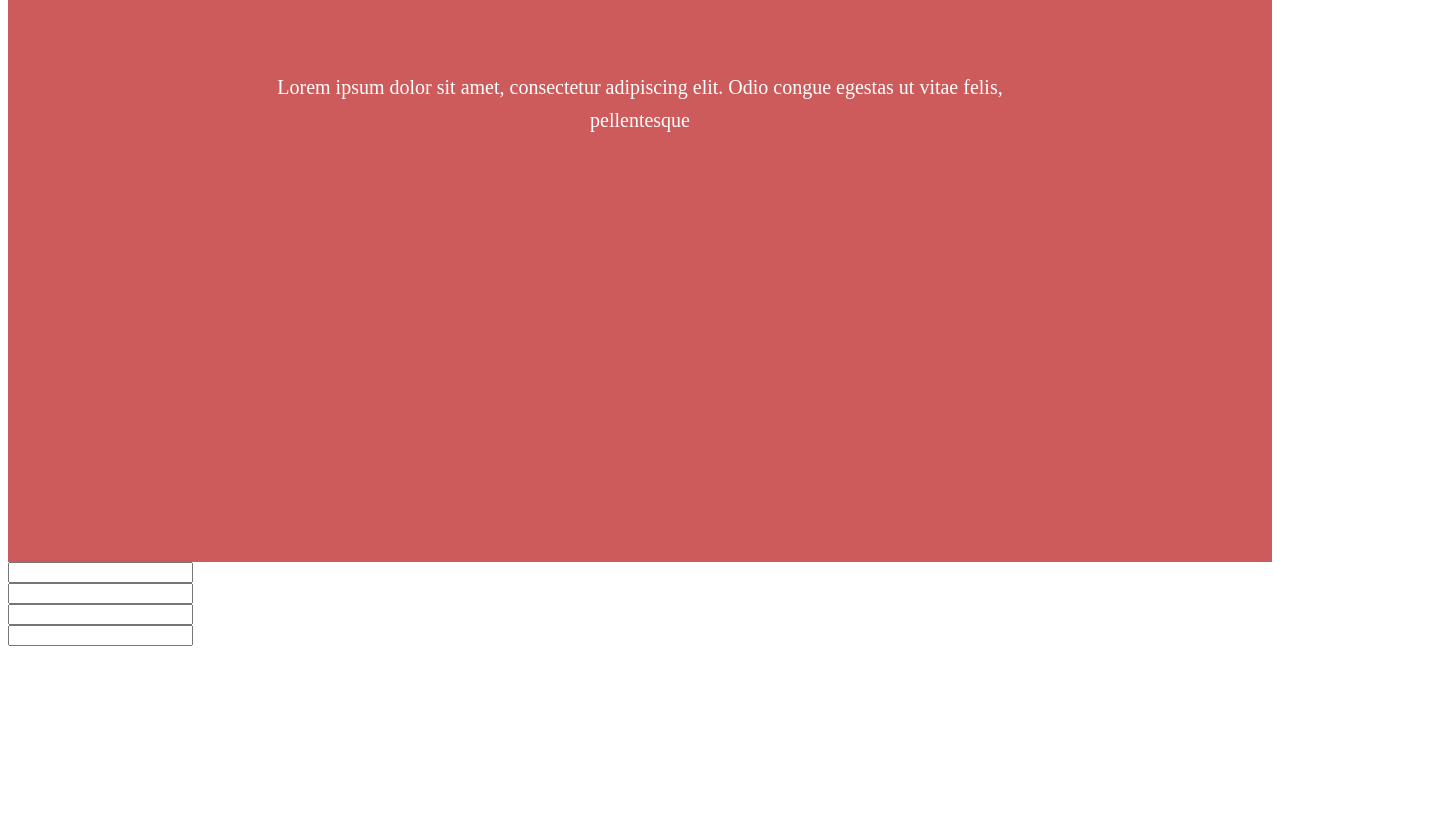
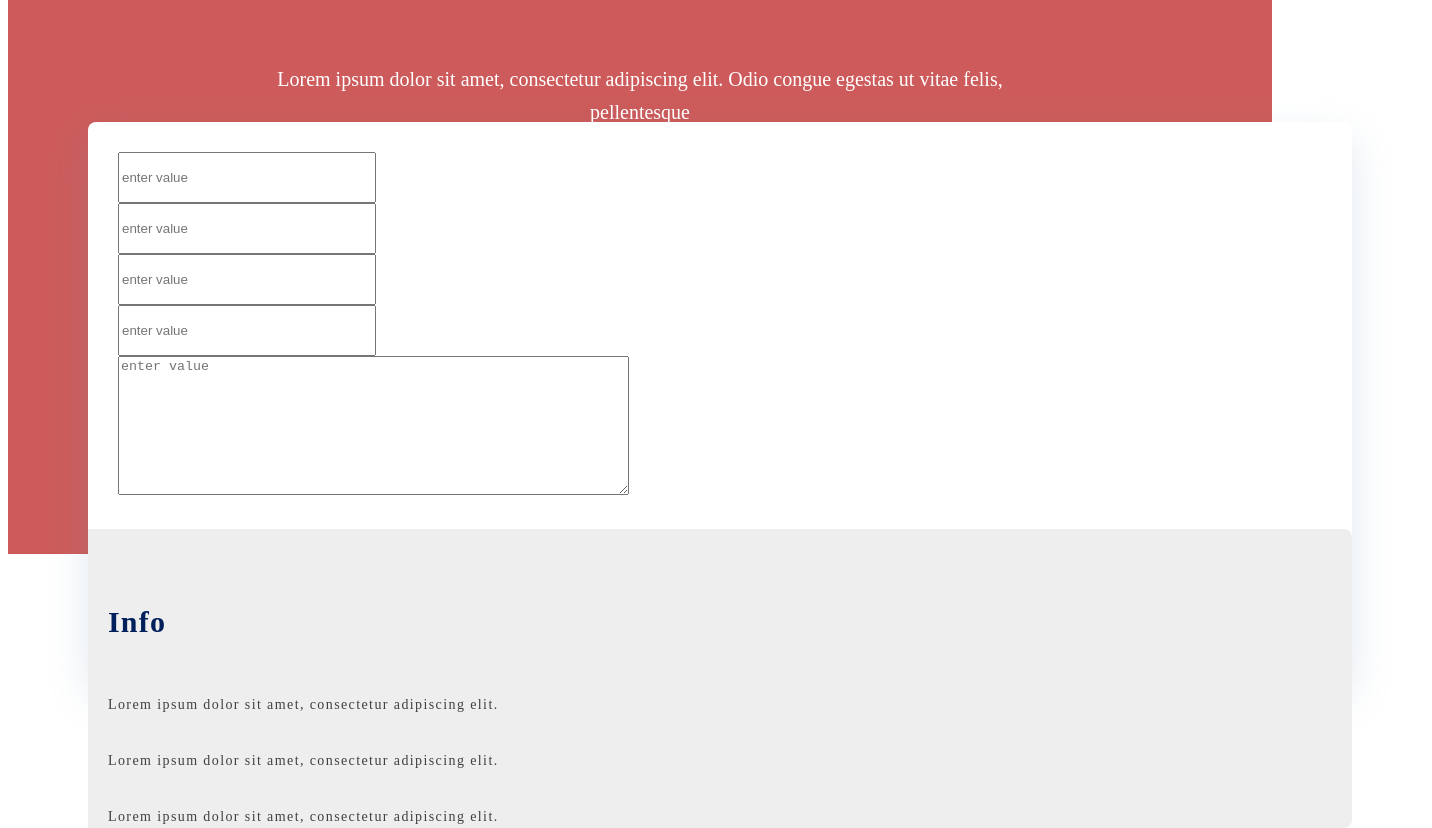
Before and after one commit to laherasif/Foodenor-BlogSite, a Gatsby site: page /contact in a window 1280 px wide. Shown: the part 220-1048 px from the top of the page, 1432 px wide, since content can reach past the window. Before the commit the page ends 866 px from the top, so only its background shows below. Built offline with nearby package versions, Linux system fonts and the light colour scheme; Gatsby itself is replaced by a stand-in of ours.

Commit message:
contact us from created

```diff
--- a/src/pages/contact.css
+++ b/src/pages/contact.css
@@ -1,16 +1,17 @@
 .contact{
     width: 100%;
-    height: 100%;
-    display: flex;
     margin-bottom: 4rem;
 
 }
 
-.contact .contact-form{
+.contact .color-form{
     height: 708px;
+    width:100%;
     background: #CD5B5B;
     border-radius: 100px 0px 0px 0px;
+
 }
+
 
 .contact-form h2{
     font-family: 'Poppins';
@@ -39,9 +40,64 @@ margin-left: 16rem;
 color: #FFFFFF;
 padding-top: 20px;
    }
+   .form-data{
+    width: 100%;
+    z-index: 1000;
+    margin-top: -27rem;
+    padding: 0px 5rem 0px 5rem;
+}
+.form{
+    height: 558px;
+    background: #FFFFFF;
+    box-shadow: 0px 16px 40px rgba(112, 144, 176, 0.2);
+    border-radius: 8px;
+}
+.form .contact-form{
+    padding: 30px;
+}
 
-   .contect-form-data{
-       width: 100%;
-       position: absolute;
-       z-index: 1000;
-   }
+.contact-form .form-group input[type=text]{
+    height: 45px;
+    width: 250px;
+}
+.contact-form .form-group textarea{
+    height: 133px;
+    width:505px;
+
+}
+
+.form .social-form{
+    padding: 40px 0px 0px 20px;
+    height: 100%;
+    background: #EEEEEE;
+border-radius: 0px 8px 8px 0px;
+}
+
+.social-form h3{
+    font-family: Poppins;
+font-style: normal;
+font-weight: 600;
+font-size: 30px;
+line-height: 45px;
+
+display: flex;
+align-items: center;
+letter-spacing: 0.04em;
+
+color: #00205B;
+}
+.social-form p{
+    font-family: Yellowtail;
+font-style: normal;
+font-weight: normal;
+font-size: 14px;
+line-height: 22px;
+padding-top: 20px;
+/* identical to box height */
+
+display: flex;
+align-items: center;
+letter-spacing: 0.1em;
+
+color: #404040;
+}
--- a/src/pages/contact.js
+++ b/src/pages/contact.js
@@ -1,11 +1,12 @@
 import React from 'react';
 import './contact.css'
+import { Link } from 'gatsby'
 export default function Contact() {
     return (
         <div className="contact">
+
             <div className="container">
-                <div className="row">
-                    <div className="col-lg-12 col-md-12">
+                <div className="color-form">
                     <div className="contact-form">
                         <h2>Contact</h2>
                         <p className="loram">
@@ -13,48 +14,59 @@ export default function Contact() {
                                 </p>
                     </div>
 
-                        <div className="container">
-                            <div className="contect-form-data">
 
+                </div>
+                <div className="form-data">
+                    <div className="form">
                         <div className="row">
-                                    <div className="col-md-8">
-                                        <div className="form">
-                                            <form>
-                                                <div className="form-group row" >
+                            <div className="col-md-7">
+                                <div className="contact-form">
+                                    <div className="form-group row">
                                         <div className="col-md-6">
-                                                        <input type="text" placeholder="" className="form-control" />
+                                            <input type="text" placeholder="enter value" className="form-control" name="" />
                                         </div>
                                         <div className="col-md-6">
-                                                        <input type="text" placeholder="" className="form-control" />
+                                            <input type="text" placeholder="enter value" className="form-control" name="" />
                                         </div>
                                     </div>
-                                                <div className="form-group row" >
+                                    <div className="form-group row">
                                         <div className="col-md-6">
-                                                        <input type="text" placeholder="" className="form-control" />
+                                            <input type="text" placeholder="enter value" className="form-control" name="" />
                                         </div>
                                         <div className="col-md-6">
-                                                        <input type="text" placeholder="" className="form-control" />
+                                            <input type="text" placeholder="enter value" className="form-control" name="" />
                                         </div>
                                     </div>
-                                                <div className="form-group row" >
-                                                    <div className="col-md-6"></div>
-                                                    <div className="col-md-6"></div>
-                                                </div>
-                                            </form>
-                                        </div>
-                                    </div>
-                                    <div className="col-md-4">
-                                        <div className="form-social">
+                                    <div className="form-group row">
 
-                                        </div>
+                                        <div className="col-md-12">
+                                            <textarea placeholder="enter value" className="form-control" name=""></textarea>
                                         </div>
                                     </div>
 
+                                </div>
+
+                            </div>
+                            <div className="col-md-5">
+                                <div className="social-form">
+                                    <h3>Info</h3>
+                                    <p>Lorem ipsum dolor sit amet, consectetur adipiscing elit.</p>
+                                    <p>Lorem ipsum dolor sit amet, consectetur adipiscing elit.</p>
+                                    <p>Lorem ipsum dolor sit amet, consectetur adipiscing elit.</p>
+
+                                    <div id="footer__social">
+                                        <Link to="/" className="links"><i className="fa fa-linkedin" /></Link>
+                                        <Link to="/" className="links"><i className="fa fa-twitter" /></Link>
+                                        <Link to="/" className="links"><i className="fa fa-behance" /></Link>
+                                        <Link to="/" className="links"><i className="fa fa-instagram" /></Link>
                                     </div>
                                 </div>
                             </div>
                         </div>
                     </div>
                 </div>
+            </div>
+
+        </div >
     )
 }
```
Lines whose indentation alone changed are shown as unchanged.
